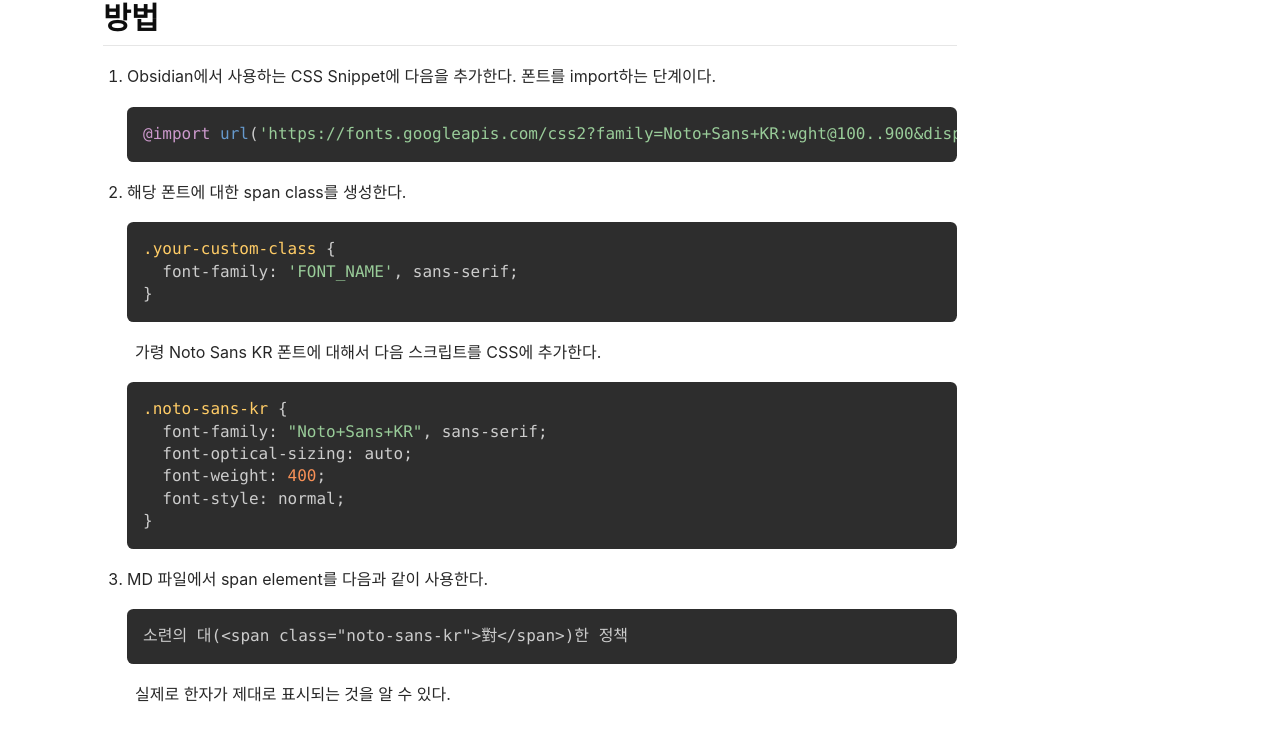
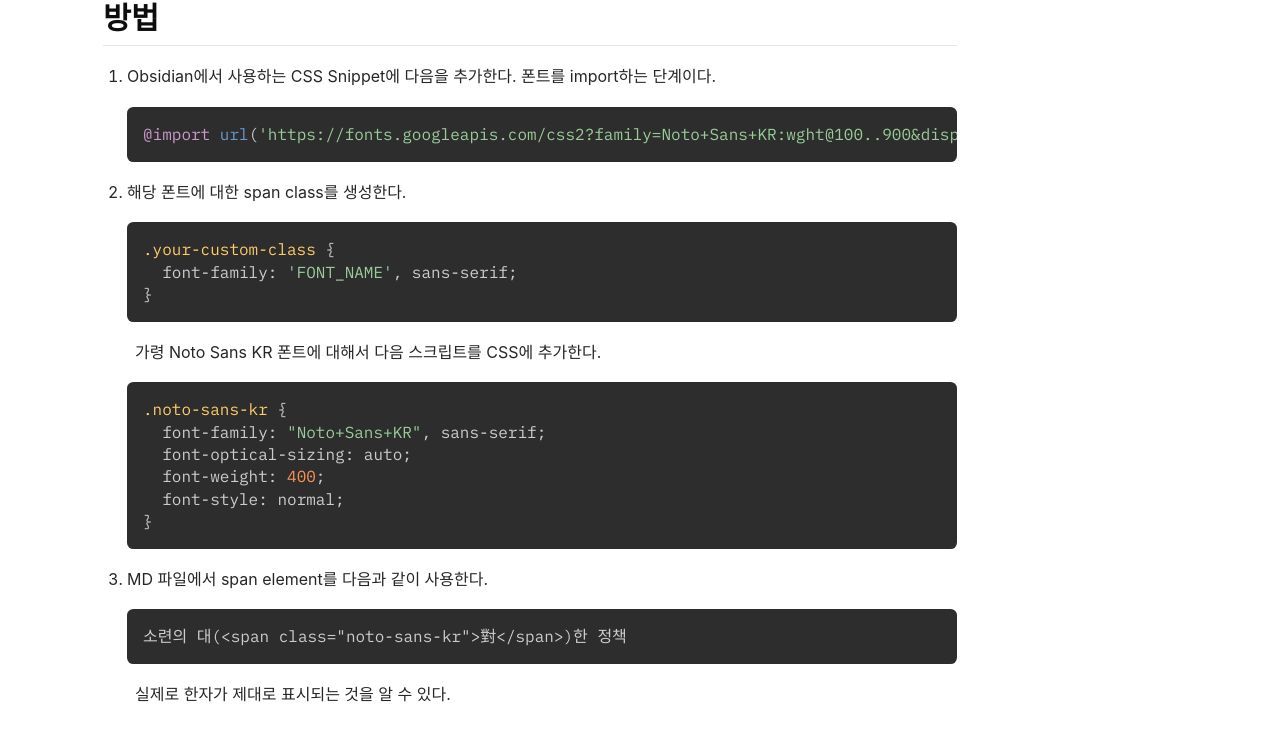
Before and after one commit to gaba-tope/gaba-tope.github.io, a Jekyll site: the page built from _posts/2024-03-19-obsidian-google-font.md, in a window 1280 px wide. Shown: the part 979-1714 px from the top of the page. Built offline with Jekyll 4.4.1, drawn with Linux system fonts in a browser that asks for light colours; nearby versions of some CDN libraries; some web fonts are replaced.

Commit message:
changed code font

```diff
--- a/_sass/common/_variables.scss
+++ b/_sass/common/_variables.scss
@@ -1,8 +1,8 @@
 @import url("https://fonts.googleapis.com/css2?family=IBM+Plex+Mono&family=Nanum+Gothic+Coding&display=swap");
 $base: (
   font-family:            (-apple-system, BlinkMacSystemFont, "Segoe UI", Helvetica, Arial, sans-serif),
-  font-family-code:       (Menlo, Monaco, Consolas, Andale Mono, lucida console, Courier New, monospace,
-                          "IBM Plex Mono", "Nanum Gothic Coding"),
+  font-family-code:       ("IBM Plex Mono", "Nanum Gothic Coding", monospace,
+                          ),
 
   font-size-root:         16px,
   font-size-root-sm:      14px,
```
